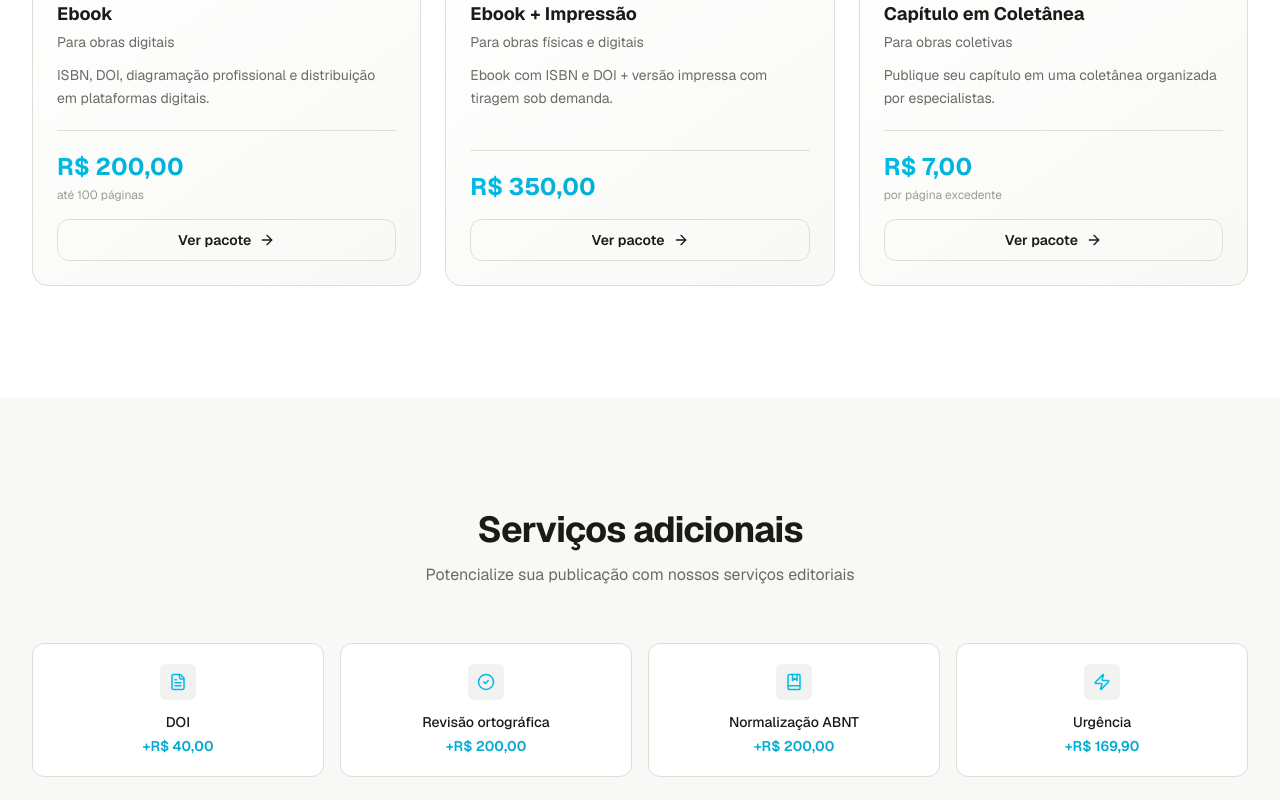
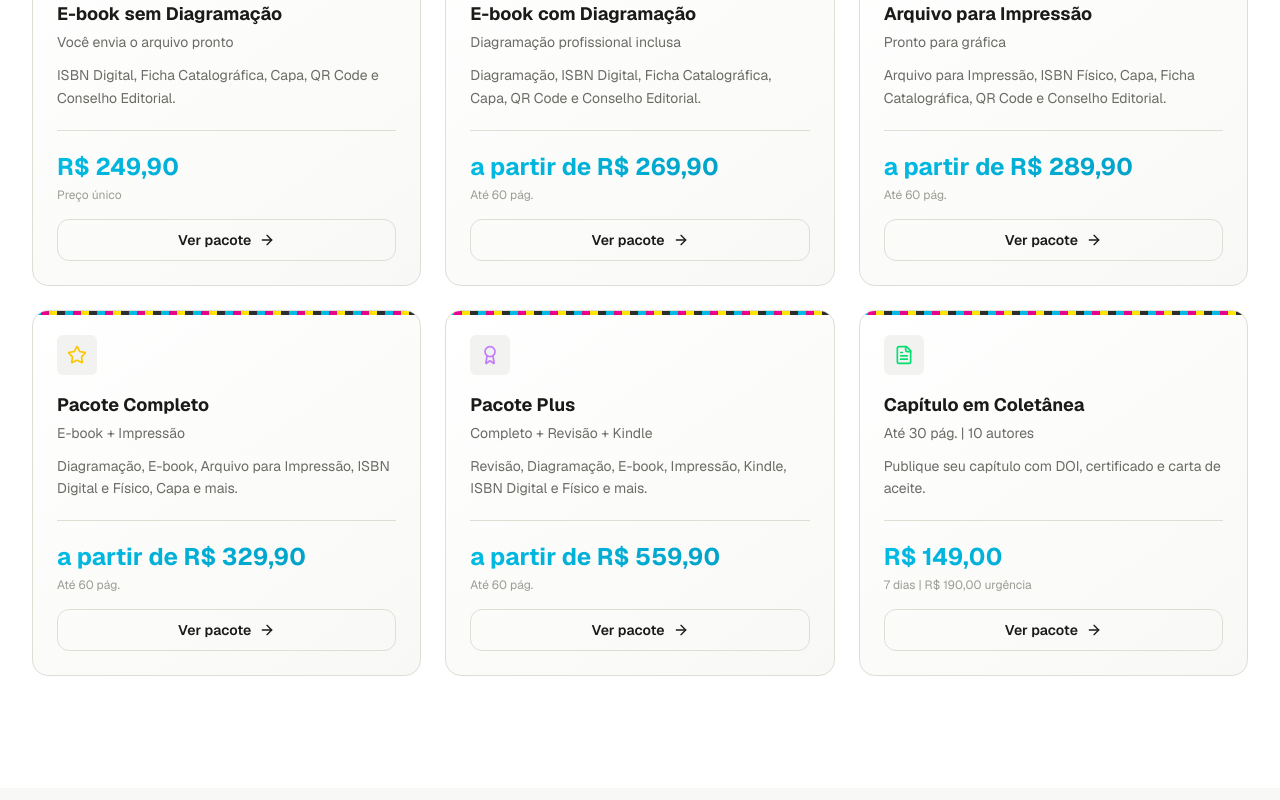
Before and after one commit to worgeseditoracao-dotcom/worges, a Next.js app: page / in a window 1280 px wide. Shown: the part 1020-1820 px from the top of the page. Built offline with nearby package versions, Linux system fonts and the light colour scheme; no server answers.

Commit message:
fix: atualiza precos na homepage e admin layout error handling

```diff
--- a/src/app/admin/layout.tsx
+++ b/src/app/admin/layout.tsx
@@ -25,7 +25,7 @@ export default async function AdminLayout({ children }: { children: React.ReactN
   }
 
   const perfil = await supabase.from("perfis").select("tipo").eq("id", user.id).maybeSingle();
-  if (perfil.data?.tipo !== "admin") {
+  if (perfil.error || perfil.data?.tipo !== "admin") {
     redirect("/minha-conta");
   }
 
--- a/src/app/page.tsx
+++ b/src/app/page.tsx
@@ -6,40 +6,69 @@ const plans = [
   {
     icon: BookOpen,
     iconColor: "text-cyan-400",
-    title: "Ebook",
-    subtitle: "Para obras digitais",
-    description: "ISBN, DOI, diagramação profissional e distribuição em plataformas digitais.",
-    price: "R$ 200,00",
-    priceNote: "até 100 páginas",
+    title: "E-book sem Diagramação",
+    subtitle: "Você envia o arquivo pronto",
+    description: "ISBN Digital, Ficha Catalográfica, Capa, QR Code e Conselho Editorial.",
+    price: "R$ 249,90",
+    priceNote: "Preço único",
     href: "/publicar/ebook",
   },
   {
     icon: BookOpen,
     iconColor: "text-cyan-400",
-    title: "Ebook + Impressão",
-    subtitle: "Para obras físicas e digitais",
-    description: "Ebook com ISBN e DOI + versão impressa com tiragem sob demanda.",
-    price: "R$ 350,00",
-    priceNote: "",
-    href: "/publicar/ebook-impressao",
+    title: "E-book com Diagramação",
+    subtitle: "Diagramação profissional inclusa",
+    description: "Diagramação, ISBN Digital, Ficha Catalográfica, Capa, QR Code e Conselho Editorial.",
+    price: "a partir de R$ 269,90",
+    priceNote: "Até 60 pág.",
+    href: "/publicar/ebook",
   },
   {
     icon: Layers,
     iconColor: "text-teal-400",
+    title: "Arquivo para Impressão",
+    subtitle: "Pronto para gráfica",
+    description: "Arquivo para Impressão, ISBN Físico, Capa, Ficha Catalográfica, QR Code e Conselho Editorial.",
+    price: "a partir de R$ 289,90",
+    priceNote: "Até 60 pág.",
+    href: "/publicar/impressao",
+  },
+  {
+    icon: Star,
+    iconColor: "text-yellow-400",
+    title: "Pacote Completo",
+    subtitle: "E-book + Impressão",
+    description: "Diagramação, E-book, Arquivo para Impressão, ISBN Digital e Físico, Capa e mais.",
+    price: "a partir de R$ 329,90",
+    priceNote: "Até 60 pág.",
+    href: "/publicar/completo",
+  },
+  {
+    icon: Award,
+    iconColor: "text-purple-400",
+    title: "Pacote Plus",
+    subtitle: "Completo + Revisão + Kindle",
+    description: "Revisão, Diagramação, E-book, Impressão, Kindle, ISBN Digital e Físico e mais.",
+    price: "a partir de R$ 559,90",
+    priceNote: "Até 60 pág.",
+    href: "/publicar/plus",
+  },
+  {
+    icon: FileText,
+    iconColor: "text-green-400",
     title: "Capítulo em Coletânea",
-    subtitle: "Para obras coletivas",
-    description: "Publique seu capítulo em uma coletânea organizada por especialistas.",
-    price: "R$ 7,00",
-    priceNote: "por página excedente",
+    subtitle: "Até 30 pág. | 10 autores",
+    description: "Publique seu capítulo com DOI, certificado e carta de aceite.",
+    price: "R$ 149,00",
+    priceNote: "7 dias | R$ 190,00 urgência",
     href: "/publicar/capitulo",
   },
 ] as const;
 
 const services = [
-  { icon: FileText, label: "DOI", price: "+R$ 40,00" },
-  { icon: CircleCheck, label: "Revisão ortográfica", price: "+R$ 200,00" },
-  { icon: BookMarked, label: "Normalização ABNT", price: "+R$ 200,00" },
-  { icon: Zap, label: "Urgência", price: "+R$ 169,90" },
+  { icon: FileText, label: "DOI", price: "+R$ 30,00" },
+  { icon: CircleCheck, label: "Revisão Ortográfica", price: "+R$ 230,00" },
+  { icon: Zap, label: "Conversão Kindle (ePub)", price: "+R$ 89,90" },
 ] as const;
 
 const steps = [
```
